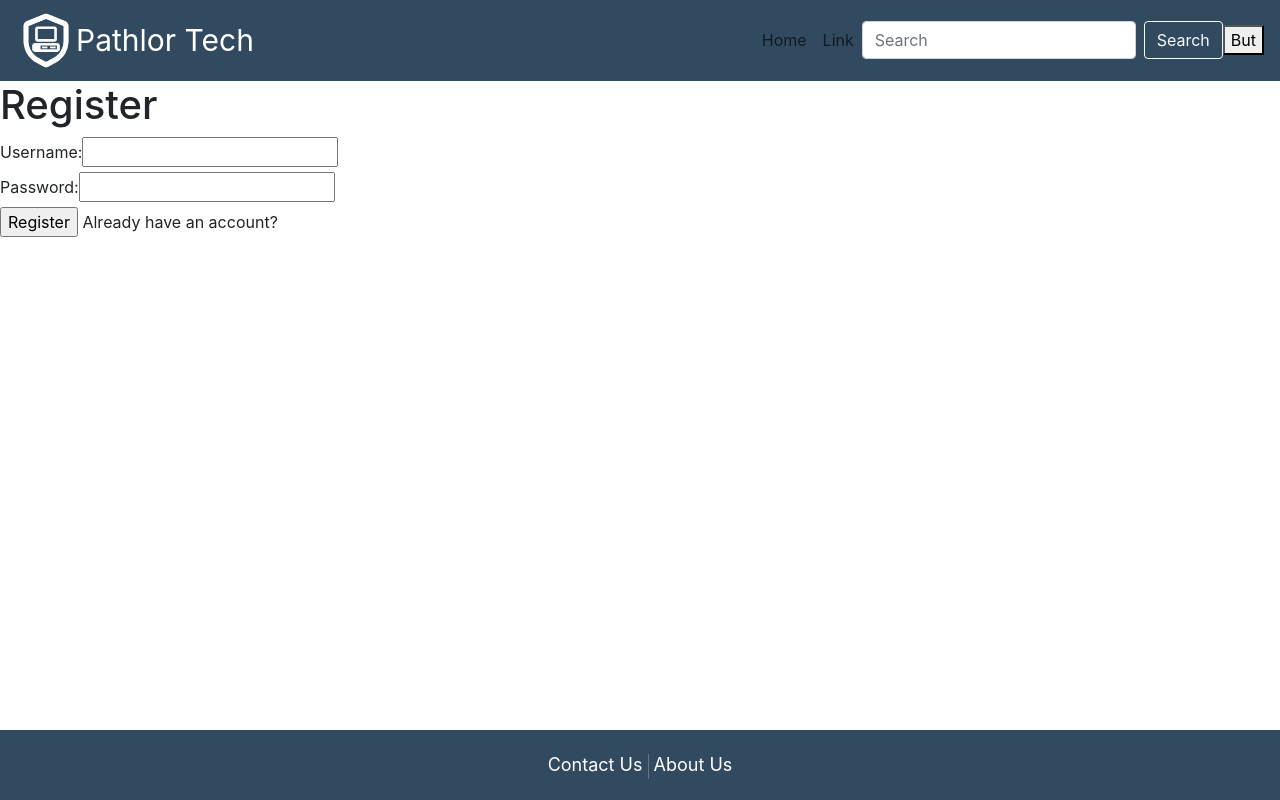
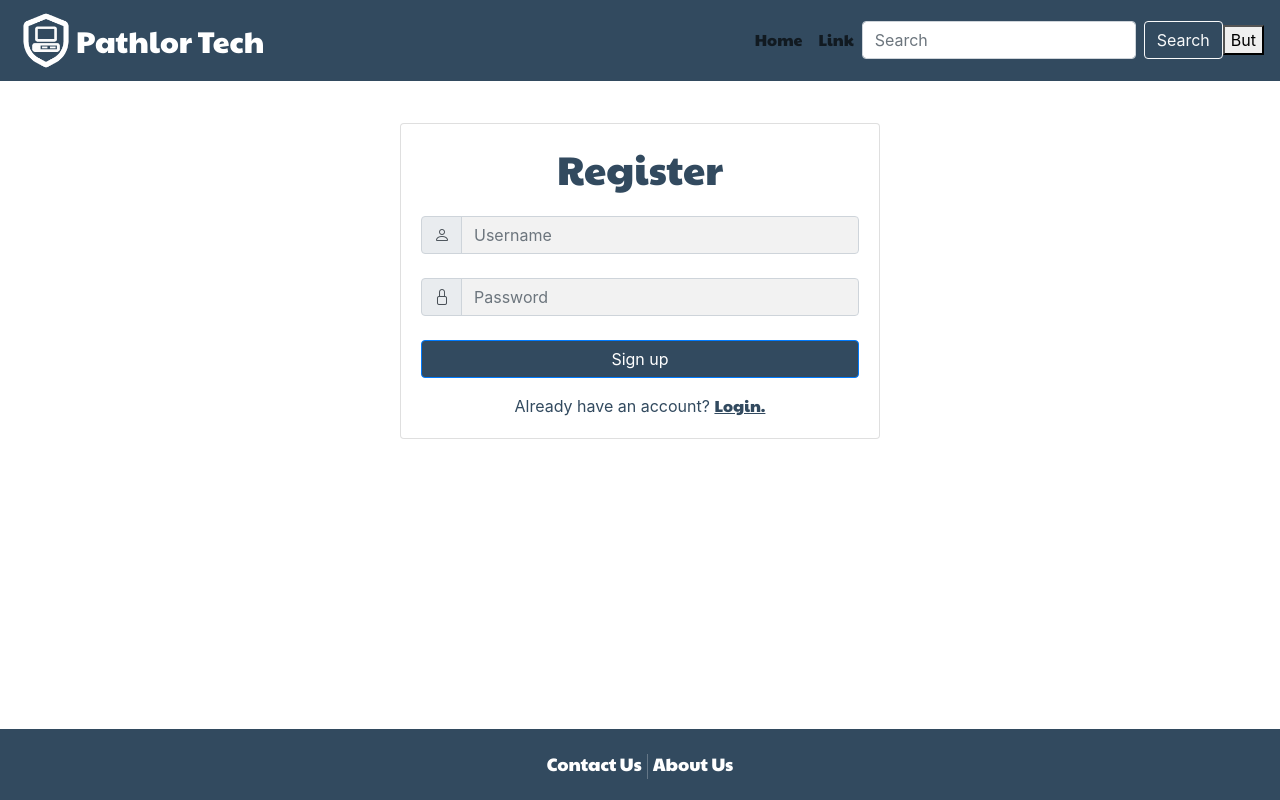
Before and after one commit to MaxGalenko/Website-Project, a PHP site: template app/views/User/register.php in a window 1280 px wide. Run offline with PHP 8.4, Linux system fonts and the light colour scheme; the template is opened without the code that fills it, so the values that code supplies are empty.

Commit message:
login and register with bootstrap -> DONE

```diff
--- a/app/views/Product/details.php
+++ b/app/views/Product/details.php
@@ -0,0 +1,3 @@
+<?php $this->view('shared/header', 'Create product'); ?>
+
+<?php $this->view('shared/footer'); ?>
--- a/app/views/User/register.php
+++ b/app/views/User/register.php
@@ -1,8 +1,31 @@
-<h1>Register</h1>
+<?php $this->view('shared/header', 'Create an Account'); ?>
 
-<form method="post" action="">
-	<label>Username:</label><input type="text" name="username"><br>
-	<label>Password:</label><input type="password" name="password"><br>
-	<input type="submit" name="action" value='Register'>
-	Already have an account? <a href="/User/index">Login.</a>
-</form>
+<div class="container d-flex justify-content-center align-items-center" style="height: 50vh;">
+    <div class="card" style="width: 30rem;">
+        <div class="card-body text-center">
+            <h1 class="mb-4" style="color: #324A5F;"><i class="fas fa-user"></i> Register</h1>
+            <form method="post" action="">
+                <div class="form-group mb-4">
+                    <div class="input-group">
+                        <div class="input-group-prepend">
+                            <div class="input-group-text"><i class="bi bi-person"></i></i></div>
+                        </div>
+                        <input type="text" class="form-control" id="username" name="username" placeholder="Username" style="background-color: #F2F2F2; color: #324A5F;">
+                    </div>
+                </div>
+                <div class="form-group mb-4">
+                    <div class="input-group">
+                        <div class="input-group-prepend">
+                            <div class="input-group-text"><i class="bi bi-lock"></i></div>
+                        </div>
+                        <input type="password" class="form-control" id="password" name="password" placeholder="Password" style="background-color: #F2F2F2; color: #324A5F;">
+                    </div>
+                </div>
+                <button type="submit" class="btn btn-primary btn-block mb-3" name="action" value='Register' style="background-color: #324A5F;">Sign up</button>
+                <div style="color: #324A5F;">Already have an account? <a href="/User/index" style="color: #324A5F; text-decoration: underline;">Login.</a></div>
+            </form>
+        </div>
+    </div>
+</div>
+
+<?php $this->view('shared/footer'); ?>
--- a/app/views/shared/header.php
+++ b/app/views/shared/header.php
@@ -8,6 +8,9 @@
 <script src="https://ajax.googleapis.com/ajax/libs/jquery/3.6.1/jquery.min.js"></script>
 <link rel="stylesheet" href="https://cdn.jsdelivr.net/npm/bootstrap@4.0.0/dist/css/bootstrap.min.css" integrity="sha384-Gn5384xqQ1aoWXA+058RXPxPg6fy4IWvTNh0E263XmFcJlSAwiGgFAW/dAiS6JXm" crossorigin="anonymous">
 <link rel="stylesheet" type="text/css" href="/css/HeaderFooter.css">
+<link rel="preconnect" href="https://fonts.googleapis.com">
+<link rel="preconnect" href="https://fonts.gstatic.com" crossorigin>
+<link href="https://fonts.googleapis.com/css2?family=Paytone+One&display=swap" rel="stylesheet">
 </head>
 
 <body>
--- a/css/HeaderFooter.css
+++ b/css/HeaderFooter.css
@@ -13,6 +13,7 @@ nav, #footer {
 }
 
 a {
+	font-family: 'Paytone One', sans-serif;
 	text-decoration: none;
 	color: #FFFFFF;
 }
@@ -69,3 +70,8 @@ i {
 #aboutText {
 	padding: 0px 100px;
 }
+
+h1 {
+	font-family: 'Paytone One', sans-serif;
+	color: #324A5F;
+}
```
Also changed, not shown: app/views/User/index.php (+31 -6 lines).
